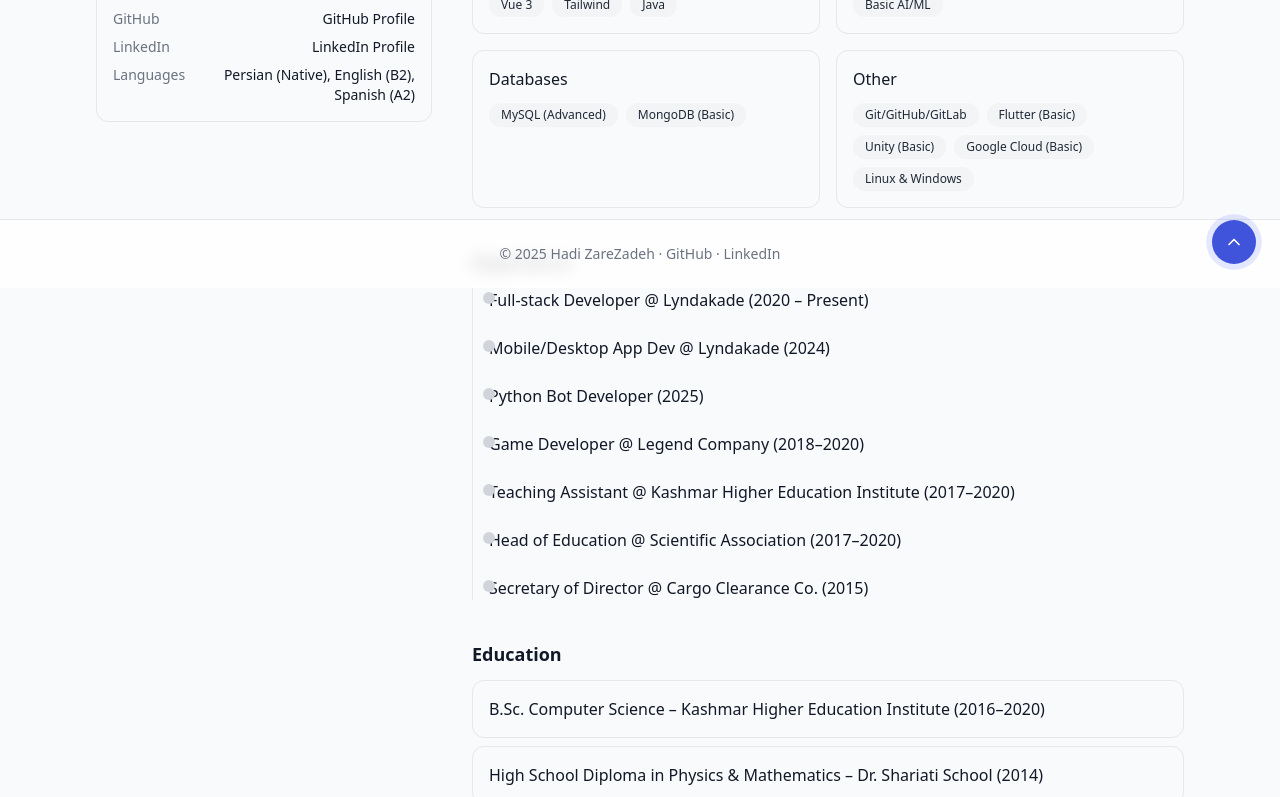
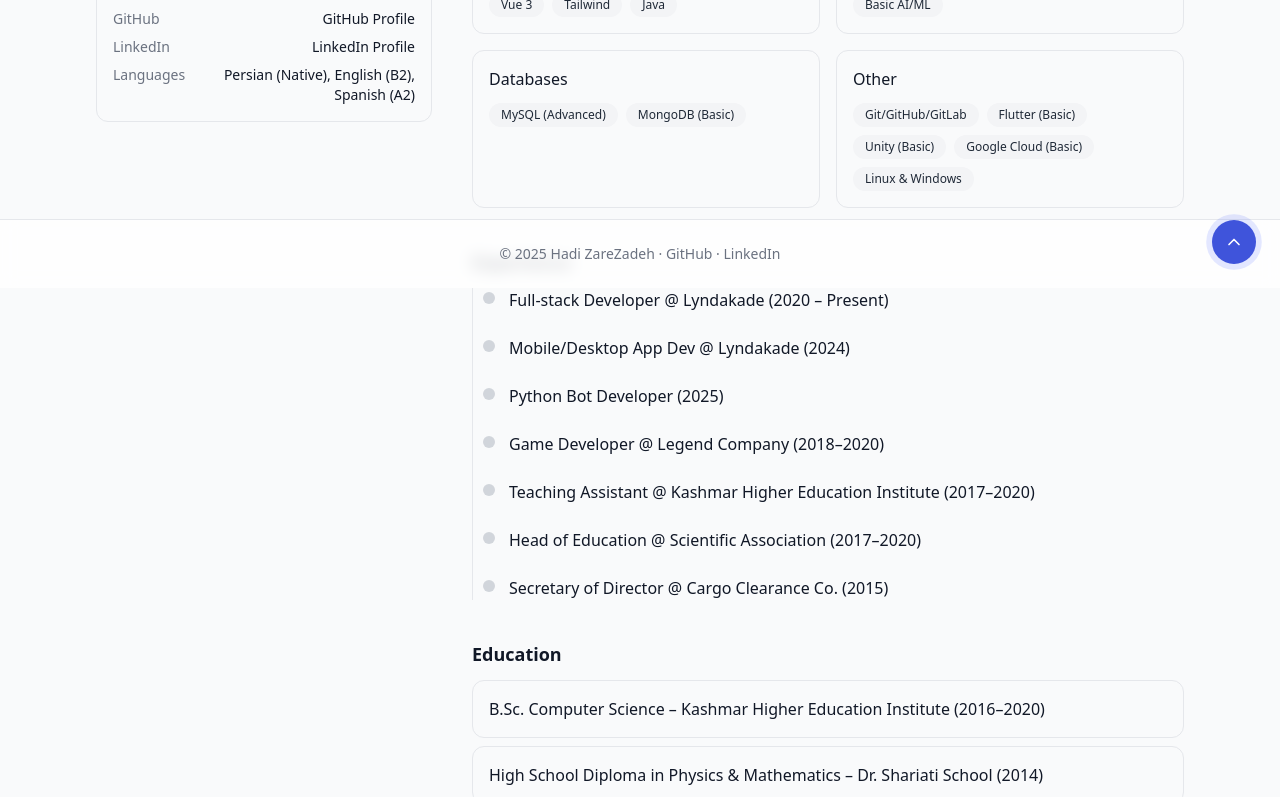
Before and after one commit to HadiZareZadeh/portfolio, a Vue app: page /about in a window 1280 px wide. Shown: the part 512-1309 px from the top of the page. Built offline with nearby package versions, Linux system fonts and the light colour scheme.

Commit message:
feat: update portfolio content to match resume

```diff
--- a/src/pages/AboutPage.vue
+++ b/src/pages/AboutPage.vue
@@ -90,31 +90,31 @@
 
         <h3 class="mt-10 text-lg font-semibold text-gray-900">Experience</h3>
         <ol class="mt-3 relative border-l border-gray-200">
-          <li class="ml-4 mb-6" v-reveal>
+          <li class="ml-4 pl-5 mb-6" v-reveal>
             <div class="absolute -left-1.5 mt-1 h-3 w-3 rounded-full bg-gray-300"></div>
             <p class="text-gray-900 font-medium">Full-stack Developer @ Lyndakade (2020 – Present)</p>
           </li>
-          <li class="ml-4 mb-6" v-reveal>
+          <li class="ml-4 pl-5 mb-6" v-reveal>
             <div class="absolute -left-1.5 mt-1 h-3 w-3 rounded-full bg-gray-300"></div>
             <p class="text-gray-900 font-medium">Mobile/Desktop App Dev @ Lyndakade (2024)</p>
           </li>
-          <li class="ml-4 mb-6" v-reveal>
+          <li class="ml-4 pl-5 mb-6" v-reveal>
             <div class="absolute -left-1.5 mt-1 h-3 w-3 rounded-full bg-gray-300"></div>
             <p class="text-gray-900 font-medium">Python Bot Developer (2025)</p>
           </li>
-          <li class="ml-4 mb-6" v-reveal>
+          <li class="ml-4 pl-5 mb-6" v-reveal>
             <div class="absolute -left-1.5 mt-1 h-3 w-3 rounded-full bg-gray-300"></div>
             <p class="text-gray-900 font-medium">Game Developer @ Legend Company (2018–2020)</p>
           </li>
-          <li class="ml-4 mb-6" v-reveal>
+          <li class="ml-4 pl-5 mb-6" v-reveal>
             <div class="absolute -left-1.5 mt-1 h-3 w-3 rounded-full bg-gray-300"></div>
             <p class="text-gray-900 font-medium">Teaching Assistant @ Kashmar Higher Education Institute (2017–2020)</p>
           </li>
-          <li class="ml-4 mb-6" v-reveal>
+          <li class="ml-4 pl-5 mb-6" v-reveal>
             <div class="absolute -left-1.5 mt-1 h-3 w-3 rounded-full bg-gray-300"></div>
             <p class="text-gray-900 font-medium">Head of Education @ Scientific Association (2017–2020)</p>
           </li>
-          <li class="ml-4 mb-0" v-reveal>
+          <li class="ml-4 pl-5 mb-0" v-reveal>
             <div class="absolute -left-1.5 mt-1 h-3 w-3 rounded-full bg-gray-300"></div>
             <p class="text-gray-900 font-medium">Secretary of Director @ Cargo Clearance Co. (2015)</p>
           </li>
```
